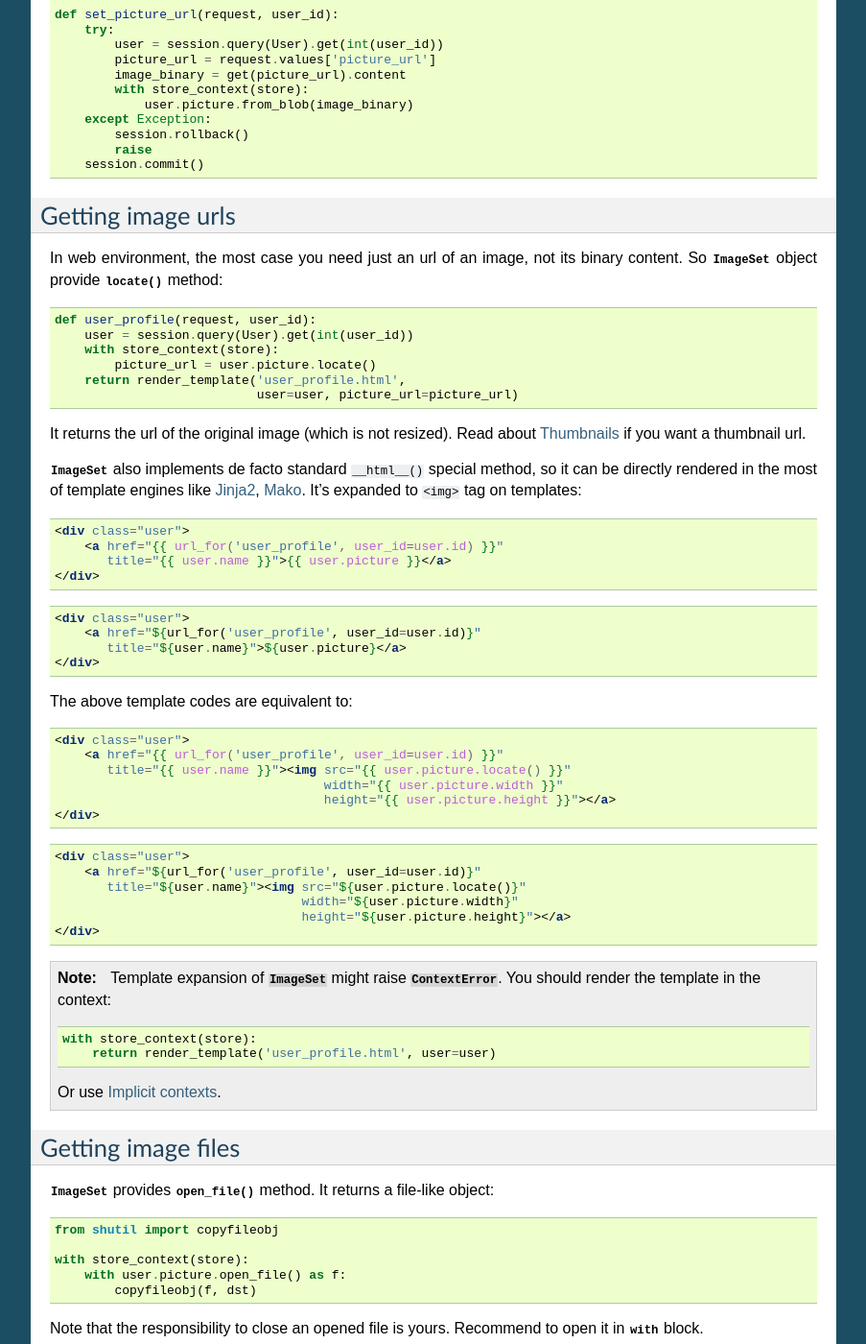
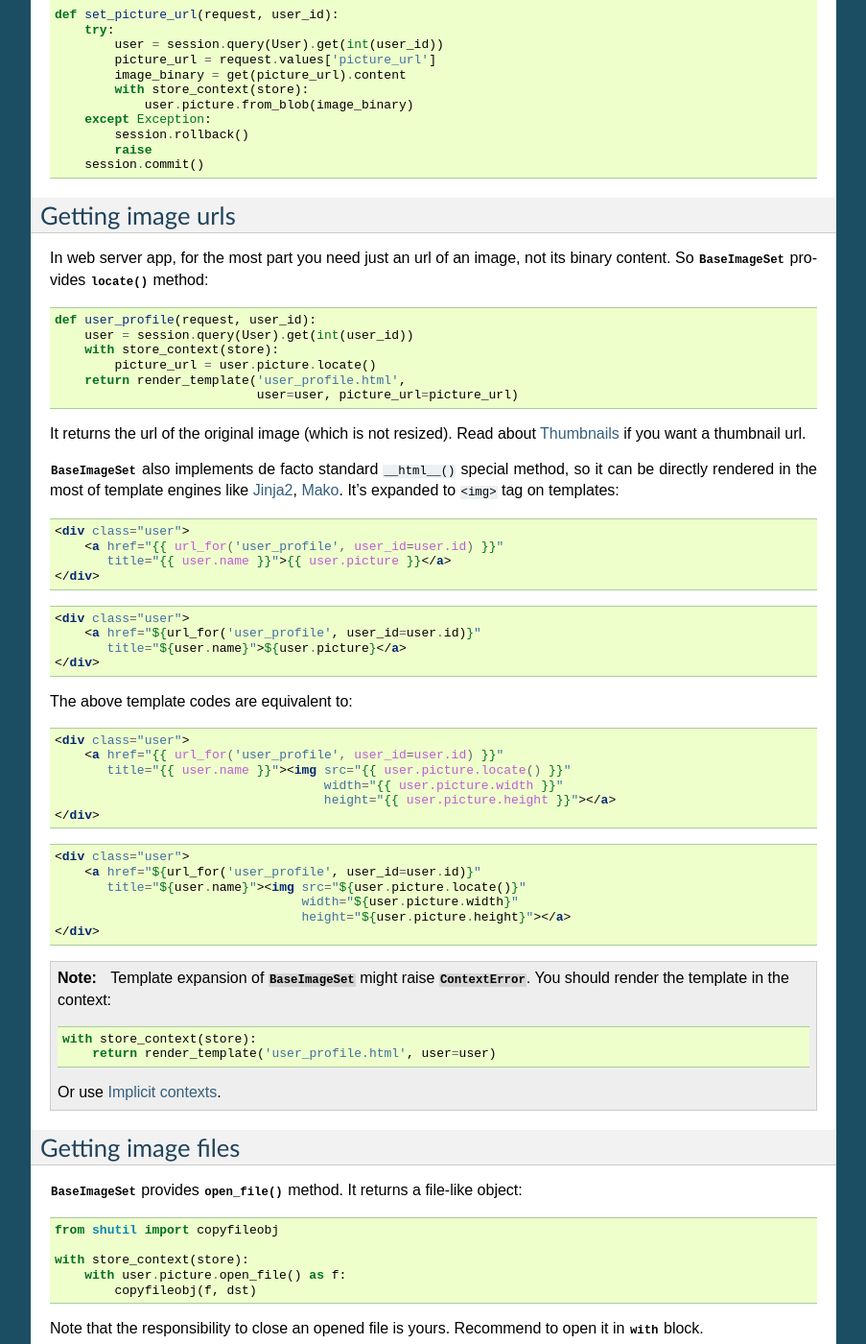
Before and after one commit to dahlia/sqlalchemy-imageattach, a Sphinx documentation site: the page built from docs/guide/context.rst, in a window 1280 px wide and 1400 px high, scrolled down 1179 px. Shown: the whole window at 96% size, without its empty margins (198-1101 px from the left). Built offline with Sphinx 7.4.7, drawn with Linux system fonts in a browser that asks for light colours.

Commit message:
Fix broken links in docs

```diff
--- a/docs/guide/context.rst
+++ b/docs/guide/context.rst
@@ -29,7 +29,7 @@
 --------------------------
 
 A way to attach an image to an object is loading it from a file object using
-:class:`~sqlalchemy_imageattach.entity.ImageSet.from_file()` method.
+:class:`~sqlalchemy_imageattach.entity.BaseImageSet.from_file()` method.
 The following example code shows how to attach a profile picture to an user::
 
     from yourapp.config import session, store
@@ -68,7 +68,7 @@
 --------------------------
 
 Of course you can load images from its byte strings.  Use
-:class:`~sqlalchemy_imageattach.entity.ImageSet.from_blob()` method::
+:class:`~sqlalchemy_imageattach.entity.BaseImageSet.from_blob()` method::
 
     from requests import get
 
@@ -88,9 +88,9 @@
 Getting image urls
 ------------------
 
-In web environment, the most case you need just an url of an image, not its
-binary content.  So :class:`~sqlalchemy_imageattach.entity.ImageSet` object
-provide :meth:`~sqlalchemy_imageattach.entity.ImageSet.locate()` method::
+In web server app, for the most part you need just an url of an image, not its
+binary content.  So :class:`~sqlalchemy_imageattach.entity.BaseImageSet`
+provides :meth:`~sqlalchemy_imageattach.entity.BaseImageSet.locate()` method::
 
     def user_profile(request, user_id):
         user = session.query(User).get(int(user_id))
@@ -102,7 +102,7 @@
 It returns the url of the original image (which is not resized).
 Read about :ref:`thumbnail` if you want a thumbnail url.
 
-:class:`~sqlalchemy_imageattach.entity.ImageSet` also implements de facto
+:class:`~sqlalchemy_imageattach.entity.BaseImageSet` also implements de facto
 standard ``__html__()`` special method, so it can be directly rendered in
 the most of template engines like Jinja2_, Mako_.  It's expanded to
 ``<img>`` tag on templates:
@@ -143,7 +143,7 @@
 
 .. note::
 
-   Template expansion of :class:`~sqlalchemy_imageattach.entity.ImageSet`
+   Template expansion of :class:`~sqlalchemy_imageattach.entity.BaseImageSet`
    might raise :exc:`~sqlalchemy_imageattach.context.ContextError`.
    You should render the template in the context::
 
@@ -159,8 +159,8 @@
 Getting image files
 -------------------
 
-:class:`~sqlalchemy_imageattach.entity.ImageSet` provides :meth:`open_file()
-<sqlalchemy_imageattach.entity.ImageSet.open_file>` method.  It returns
+:class:`~sqlalchemy_imageattach.entity.BaseImageSet` provides :meth:`open_file()
+<sqlalchemy_imageattach.entity.BaseImageSet.open_file>` method.  It returns
 a file-like object::
 
     from shutil import copyfileobj
@@ -177,7 +177,7 @@
 --------------------
 
 There's a shortcut to read byte string from an opened file.
-Use :meth:`~sqlalchemy_imageattach.entity.ImageSet.make_blob()` method.
+Use :meth:`~sqlalchemy_imageattach.entity.BaseImageSet.make_blob()` method.
 The following two ways are equivalent::
 
     # make_blob()
@@ -196,7 +196,7 @@
 ----------
 
 You can make thumbnails and then store them into the store using
-:meth:`~sqlalchemy_imageattach.entity.ImageSet.generate_thumbnail()` method.
+:meth:`~sqlalchemy_imageattach.entity.BaseImageSet.generate_thumbnail()` method.
 It takes one of three arguments: ``width``, ``height``, or ``ratio``::
 
     with store_context(store):
@@ -211,13 +211,13 @@
 
 It returns a made :class:`~sqlalchemy_imageattach.entity.Image` object,
 and it shares the most of the same methods to
-:class:`~sqlalchemy_imageattach.entity.ImageSet` like
+:class:`~sqlalchemy_imageattach.entity.BaseImageSet` like
 :meth:`~sqlalchemy_imageattach.entity.Image.locate()`,
 :meth:`~sqlalchemy_imageattach.entity.Image.open_file()`,
 :meth:`~sqlalchemy_imageattach.entity.Image.make_blob()`.
 
 Once made thumbnails can be found using :meth:`find_thumbnail()
-<sqlalchemy_imageattach.entity.ImageSet.find_thumbnail>`.  It takes one of
+<sqlalchemy_imageattach.entity.BaseImageSet.find_thumbnail>`.  It takes one of
 two arguments: ``width`` or ``height`` and returns a found
 :class:`~sqlalchemy_imageattach.entity.Image` object::
 
```
